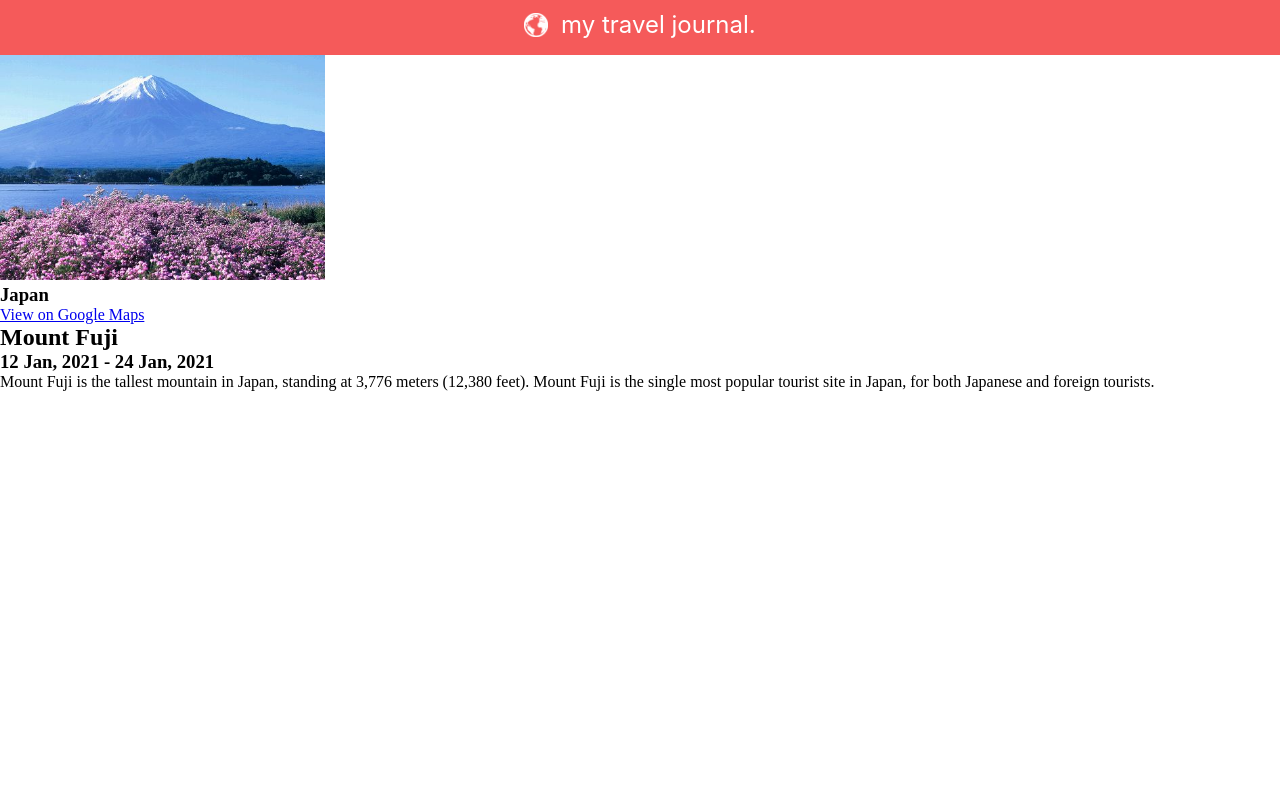
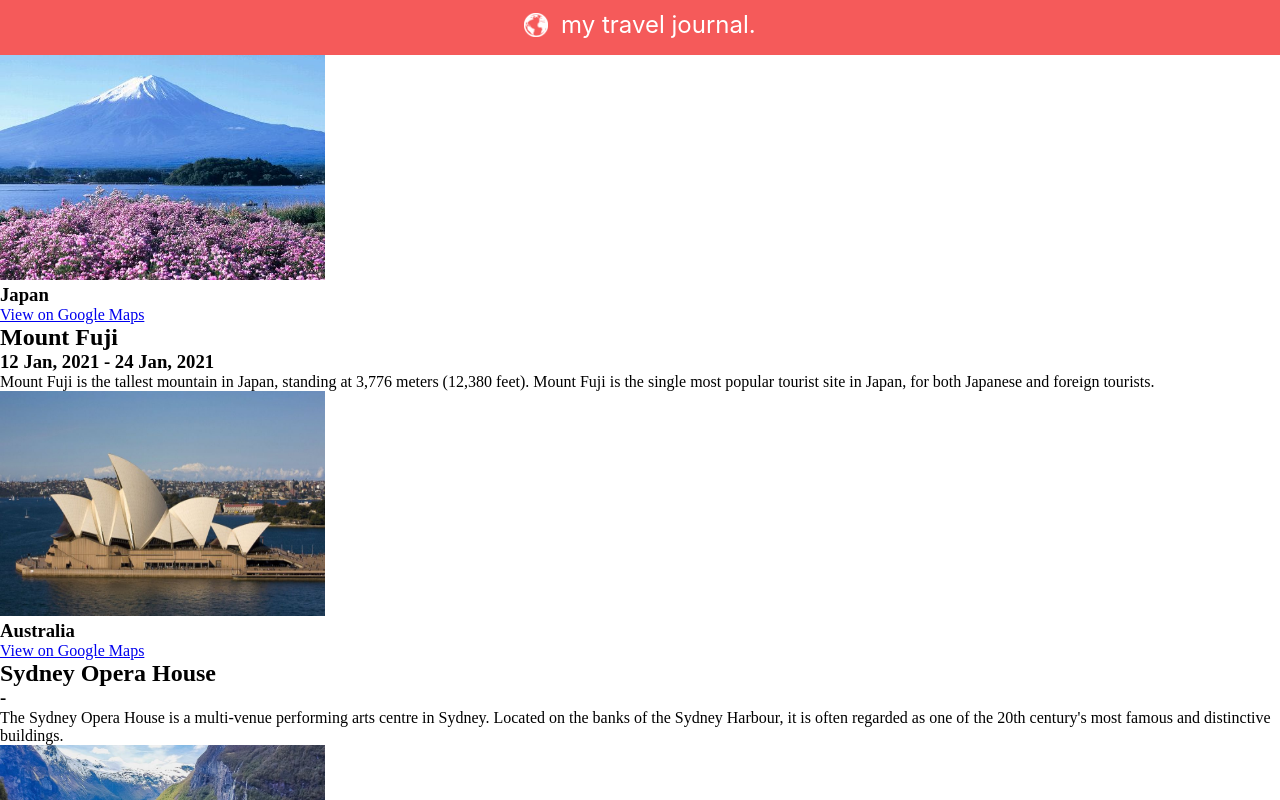
Before and after one commit to alejotsv/travel-journal, a React (Vite) app: page / in a window 1280 px wide. Shown: the top 800 px of the page. Built offline with nearby package versions, Linux system fonts and the light colour scheme.

Commit message:
add cards via props

```diff
--- a/src/App.jsx
+++ b/src/App.jsx
@@ -1,13 +1,12 @@
 import React from 'react';
 import Top from './components/Top';
 import Cards from './components/Cards';
-import geoinfo from './assets/geo-info';
 
 const App = () => {
   return(
     <div>
       <Top />
-      <Cards {...geoinfo} />
+      <Cards />
     </div>
   )
 }
--- /dev/null
+++ b/src/components/Card.jsx
@@ -0,0 +1,24 @@
+import React from 'react';
+import { useState } from 'react';
+
+const Card = (props) => {
+  const [img, setImg] = useState(props.img);
+  const [country, setCountry] = useState(props.country);
+  const [map_link, setMap_link] = useState(props.map_link);
+  const [place, setPlace] = useState(props.place);
+  const [date, setDate] = useState(props.date);
+  const [description, setDescription] = useState(props.description);
+
+  return(
+    <div className='card'>
+      <img src={`../../public/${img}`} alt='this place' height='225' width='325'/>
+      <h3>{country}</h3>
+      <a href={map_link} target='blank' >View on Google Maps</a>
+      <h2>{place}</h2>
+      <h3>{date.start} - {date.end}</h3>
+      <p>{description}</p>
+    </div>
+  )
+}
+
+export default Card
--- a/src/components/Cards.jsx
+++ b/src/components/Cards.jsx
@@ -1,15 +1,20 @@
 import React from 'react';
+import Card from './Card';
+import geoinfo from '../assets/geo-info';
 
-const Cards = (propis) => {
-  const props = propis[0];
+const Cards = () => {
+  const cards = geoinfo.map( destination => {
+    return(
+      <Card
+        key={destination.id}
+        {...destination}
+      />
+    )}
+  )
+
   return(
-    <div className='card'>
-      <img src={`../../public/${props.img}`} alt='this place' height='225' width='325'/>
-      <h3>{props.country}</h3>
-      <a href={props.map_link} target='blank' >View on Google Maps</a>
-      <h2>{props.place}</h2>
-      <h3>{props.date.start} - {props.date.end}</h3>
-      <p>{props.description}</p>
+    <div>
+      {cards}
     </div>
   )
 }
```
